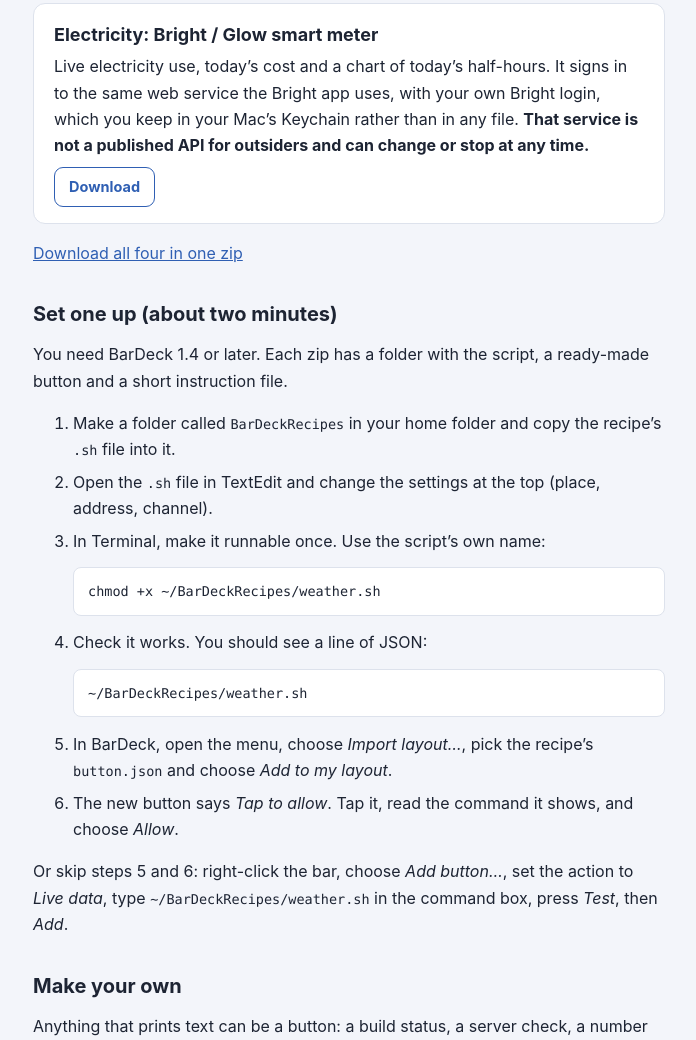
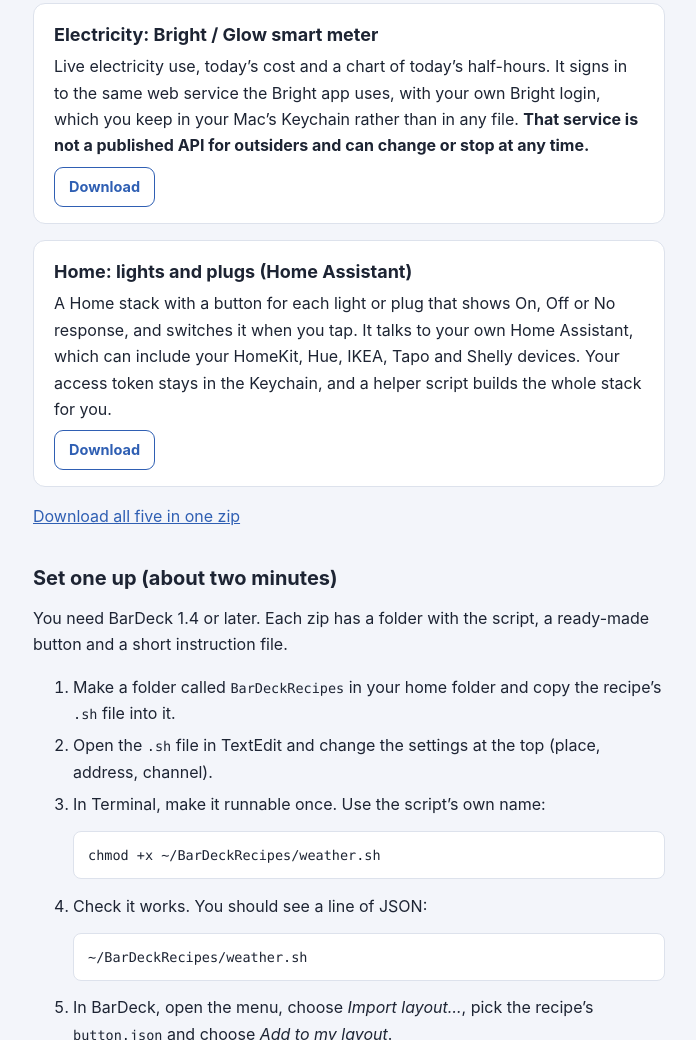
Before and after one commit to stevendevmosaic/stevendevmosaic.github.io, a plain HTML site: page bardeck/recipes/index.html in a window 1280 px wide. Shown: the part 1076-2116 px from the top of the page, without its empty margins (291-987 px from the left). Drawn offline with Linux system fonts and the light colour scheme.

Commit message:
BarDeck recipes: Home Assistant lights and plugs (HELD, not pushed)
Co-Authored-By: Claude Sonnet 5.5 <noreply@anthropic.com>

```diff
--- a/bardeck/recipes/index.html
+++ b/bardeck/recipes/index.html
@@ -84,7 +84,13 @@
 <a class="btn secondary" href="bardeck-recipe-energy-glow.zip">Download</a>
 </div>
 
-<p><a href="bardeck-recipes-all.zip">Download all four in one zip</a></p>
+<div class="recipe">
+<h3>Home: lights and plugs (Home Assistant)</h3>
+<p>A Home stack with a button for each light or plug that shows On, Off or No response, and switches it when you tap. It talks to your own Home Assistant, which can include your HomeKit, Hue, IKEA, Tapo and Shelly devices. Your access token stays in the Keychain, and a helper script builds the whole stack for you.</p>
+<a class="btn secondary" href="bardeck-recipe-home-assistant.zip">Download</a>
+</div>
+
+<p><a href="bardeck-recipes-all.zip">Download all five in one zip</a></p>
 
 <h2>Set one up (about two minutes)</h2>
 <p>You need BarDeck 1.4 or later. Each zip has a folder with the script, a ready-made button and a short instruction file.</p>
```
Also changed, not shown: 2 other files.
